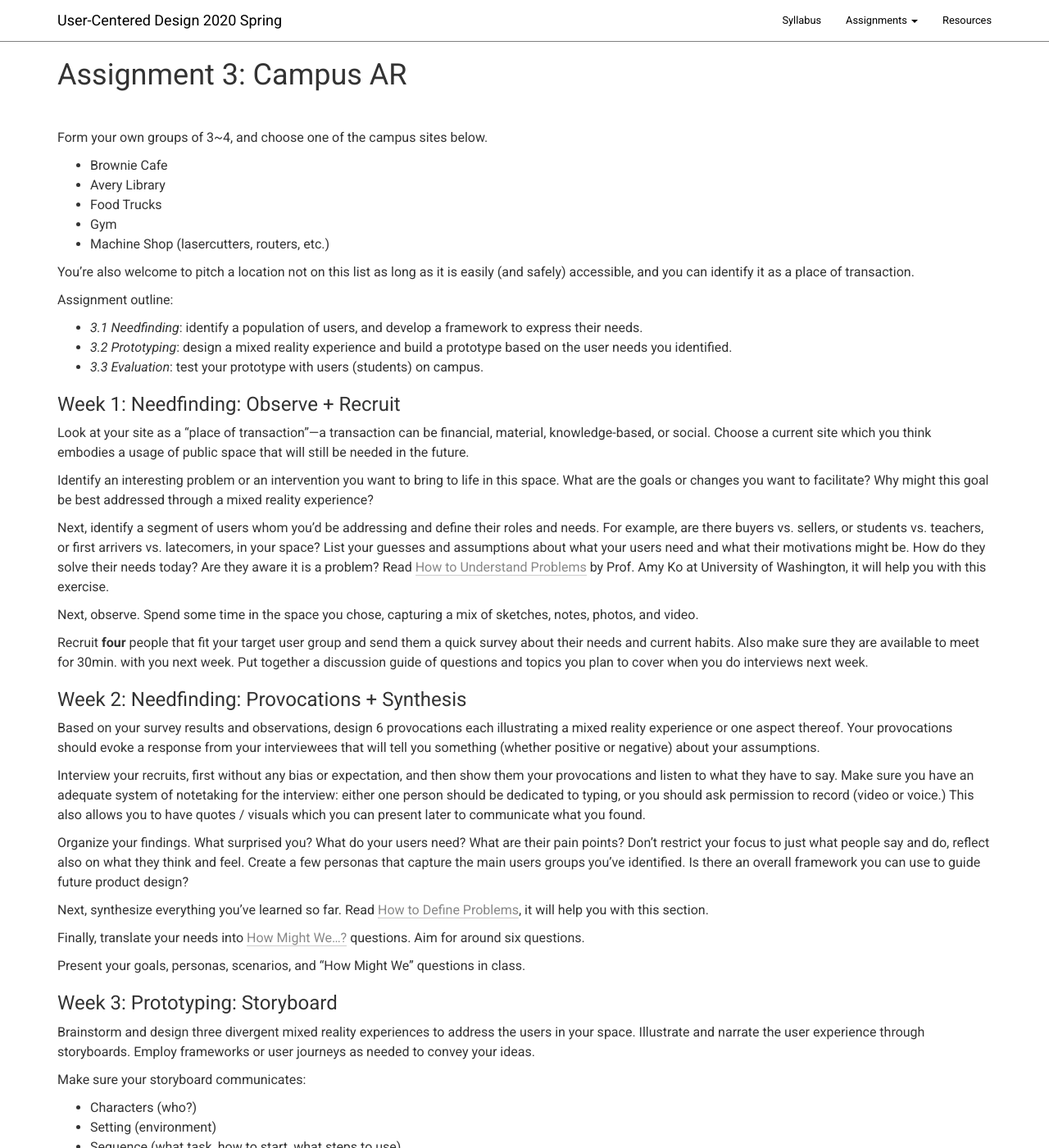
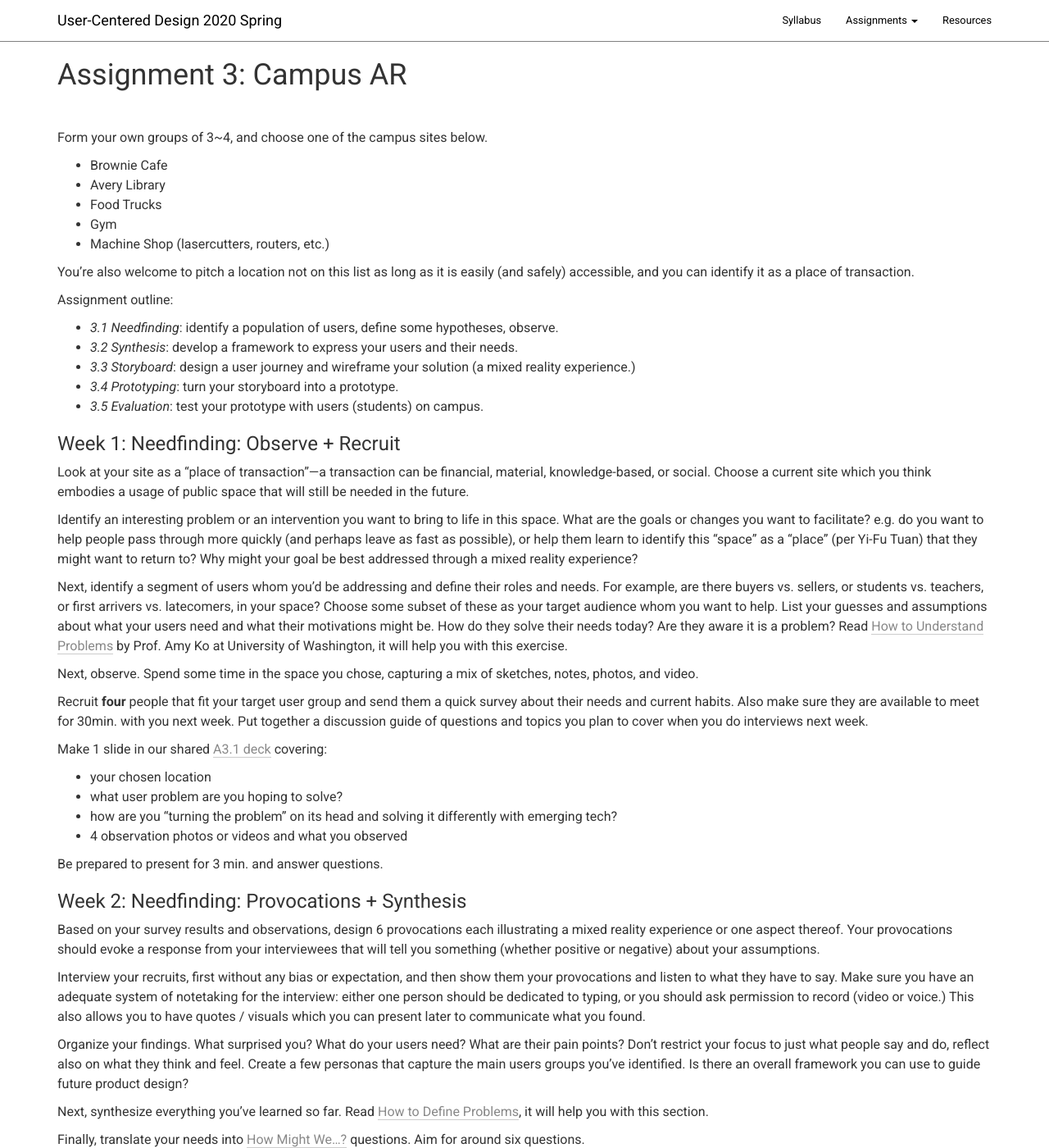
Before and after one commit to columbiaspatialinfo/columbiaspatialinfo.github.io, a Jekyll site: the page built from a3.md, in a window 1280 px wide and 1400 px high. Shown: the whole window at 82% size. Built offline with Jekyll 4.4.1, drawn with Linux system fonts in a browser that asks for light colours; our own code applies the rules of GitHub Pages for plain Markdown files; some of the changed text lies outside the part shown.

Commit message:
Update a3.md

```diff
--- a/a3.md
+++ b/a3.md
@@ -16,21 +16,31 @@ Form your own groups of 3~4, and choose one of the campus sites below.
 You're also welcome to pitch a location not on this list as long as it is easily (and safely) accessible, and you can identify it as a place of transaction.
 
 Assignment outline:
--   *3.1 Needfinding*: identify a population of users, and develop a framework to express their needs.
--   *3.2 Prototyping*: design a mixed reality experience and build a prototype based on the user needs you identified.
--   *3.3 Evaluation*: test your prototype with users (students) on campus.
+-   *3.1 Needfinding*: identify a population of users, define some hypotheses, observe.
+-   *3.2 Synthesis*: develop a framework to express your users and their needs.
+-   *3.3 Storyboard*: design a user journey and wireframe your solution (a mixed reality experience.)
+-   *3.4 Prototyping*: turn your storyboard into a prototype.
+-   *3.5 Evaluation*: test your prototype with users (students) on campus.
 
 ### Week 1: Needfinding: Observe + Recruit
 
 Look at your site as a "place of transaction”—a transaction can be financial, material, knowledge-based, or social. Choose a current site which you think embodies a usage of public space that will still be needed in the future.
 
-Identify an interesting problem or an intervention you want to bring to life in this space. What are the goals or changes you want to facilitate? Why might this goal be best addressed through a mixed reality experience?
+Identify an interesting problem or an intervention you want to bring to life in this space. What are the goals or changes you want to facilitate? e.g. do you want to help people pass through more quickly (and perhaps leave as fast as possible),  or help them learn to identify this "space" as a "place" (per Yi-Fu Tuan) that they might want to return to? Why might your goal be best addressed through a mixed reality experience?
 
-Next, identify a segment of users whom you’d be addressing and define their roles and needs. For example, are there buyers vs. sellers, or students vs. teachers, or first arrivers vs. latecomers, in your space? List your guesses and assumptions about what your users need and what their motivations might be. How do they solve their needs today? Are they aware it is a problem? Read [How to Understand Problems](https://faculty.washington.edu/ajko/books/design-methods/how-to-understand-problems.html) by Prof. Amy Ko at University of Washington, it will help you with this exercise.
+Next, identify a segment of users whom you’d be addressing and define their roles and needs. For example, are there buyers vs. sellers, or students vs. teachers, or first arrivers vs. latecomers, in your space? Choose some subset of these as your target audience whom you want to help. List your guesses and assumptions about what your users need and what their motivations might be. How do they solve their needs today? Are they aware it is a problem? Read [How to Understand Problems](https://faculty.washington.edu/ajko/books/design-methods/how-to-understand-problems.html) by Prof. Amy Ko at University of Washington, it will help you with this exercise.
 
 Next, observe. Spend some time in the space you chose, capturing a mix of sketches, notes, photos, and video.
 
 Recruit **four** people that fit your target user group and send them a quick survey about their needs and current habits. Also make sure they are available to meet for 30min. with you next week. Put together a discussion guide of questions and topics you plan to cover when you do interviews next week.
+
+Make 1 slide in our shared [A3.1 deck](https://docs.google.com/presentation/d/1Ez72_uERQIzPgucYiHruOfIzdSPAbJr1pVYSWYpTPYg/edit?usp=sharing) covering:
+- your chosen location
+- what user problem are you hoping to solve?
+- how are you "turning the problem" on its head and solving it differently with emerging tech?
+- 4 observation photos or videos and what you observed
+
+Be prepared to present for 3 min. and answer questions.
 
 ### Week 2: Needfinding: Provocations + Synthesis
 
@@ -44,7 +54,7 @@ Next, synthesize everything you've learned so far. Read [How to Define Problems]
 
 Finally, translate your needs into [How Might We...?](https://dschool.stanford.edu/resources/how-might-we-questions) questions. Aim for around six questions.
 
-Present your goals, personas, scenarios, and "How Might We" questions in class.
+Present your goals, personas, scenarios, and "How Might We" questions for a [6 min. presentation](https://docs.google.com/presentation/d/11zcwDkg32pZBGMI3PbtHPSN0TQdYIxqQTcOqkdK_2IM/edit?usp=sharing) in class.
 
 ### Week 3: Prototyping: Storyboard
 
@@ -56,6 +66,8 @@ Make sure your storyboard communicates:
 -   Sequence (what task, how to start, what steps to use)
 -   Satisfaction (motivation, end result, what need)
 
+Present your storyboard in 1 slide / 3min. in our shared [A3.3 deck](https://docs.google.com/presentation/d/1mD_90XHjR827TeHmYJLK4-uZpqeH_uBHKPP3eOBHcfM/edit?usp=sharing).
+
 ### Week 4: Prototyping: Implement
 
 Choose one of your concepts to refine, decide on an appropriate prototyping method, and build it!
@@ -63,3 +75,5 @@ Choose one of your concepts to refine, decide on an appropriate prototyping meth
 ### Week 5: Evaluating: User Test
 
 Test your prototype with at least four people: you can either return to the same recruits you interviewed earlier, or test with users who have never seen your provocations to capture fresh impressions. As during the earlier interviews, document their reactions and responses.
+
+Compile everything about your campus project for midterm crits and be prepared to present for 10 min. Send your slides by *6pm* on March 11th to Adam (akv2118). Hard deadline!
```
